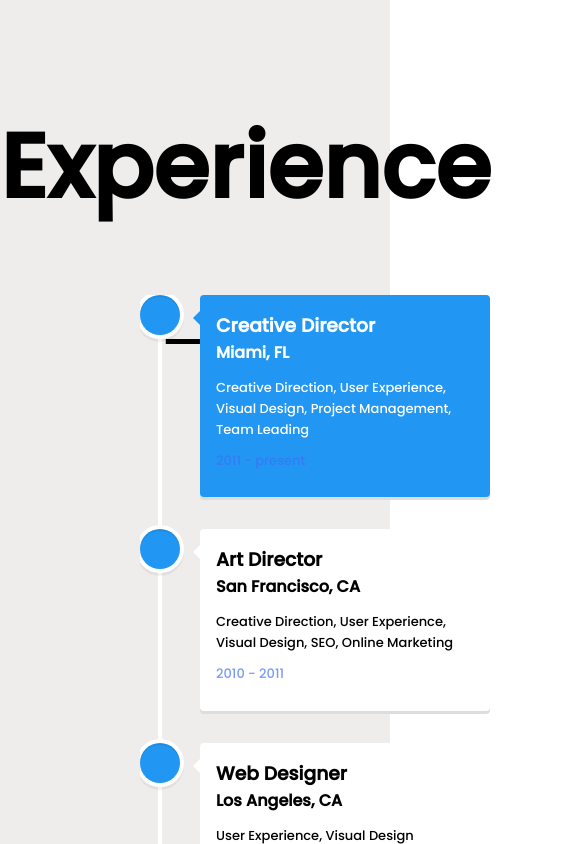
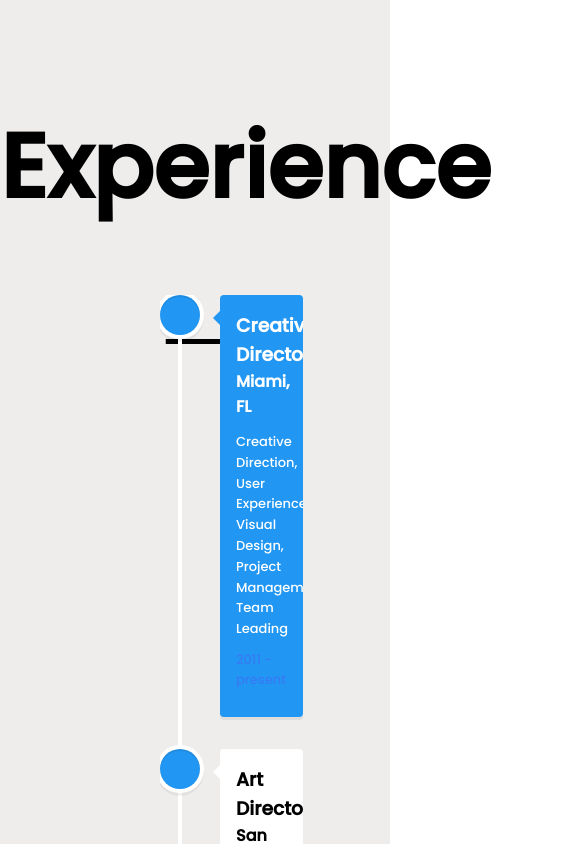
Before and after one commit to SAURABHTY01/personal-portfolio, a React (Create React App) app: page / in a window 390 px wide. Shown: the part 1816-2660 px from the top of the page, 585 px wide, since content can reach past the window. Built offline with nearby package versions, Linux system fonts and the light colour scheme.

Commit message:
initial commit

```diff
--- a/src/style/main.css
+++ b/src/style/main.css
@@ -220,8 +220,13 @@
   .vertical-timeline  {
     padding: 0 !important;
     margin: 0 40px !important;
+
+    overflow: hidden !important;
+  }
+
+  .timeline {
     max-width: 350px !important;
-    overflow-y: hidden !important;
+    overflow: hidden !important;
   }
 }
 
```
